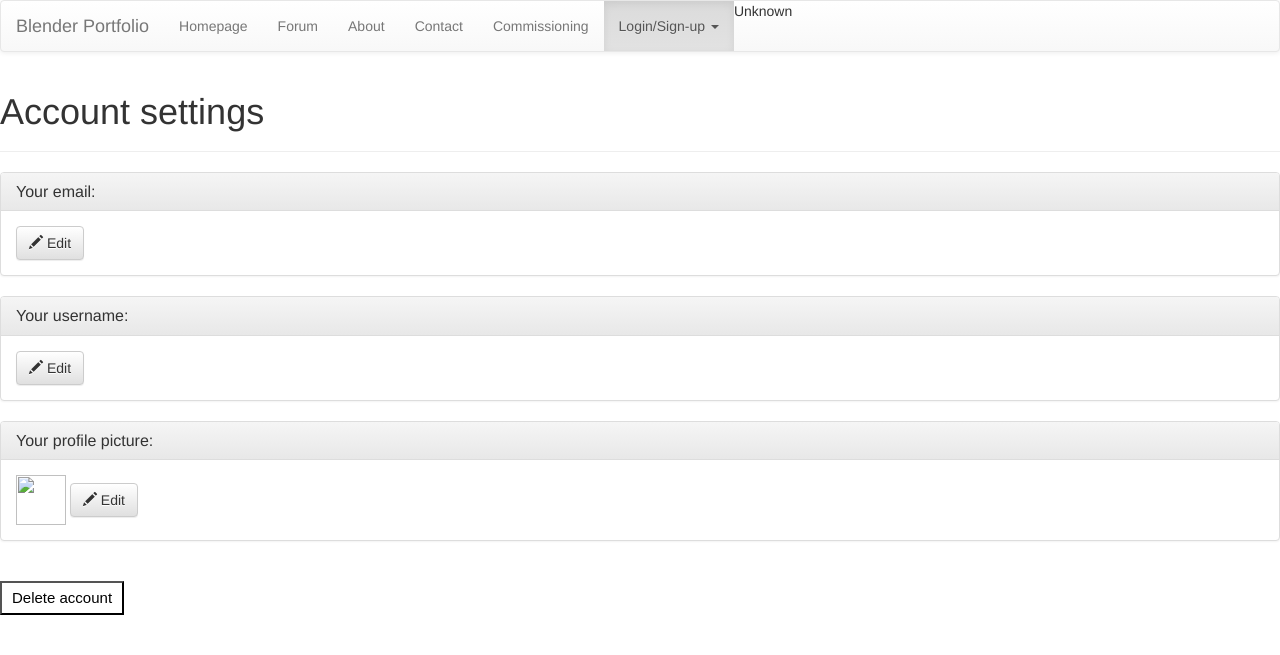
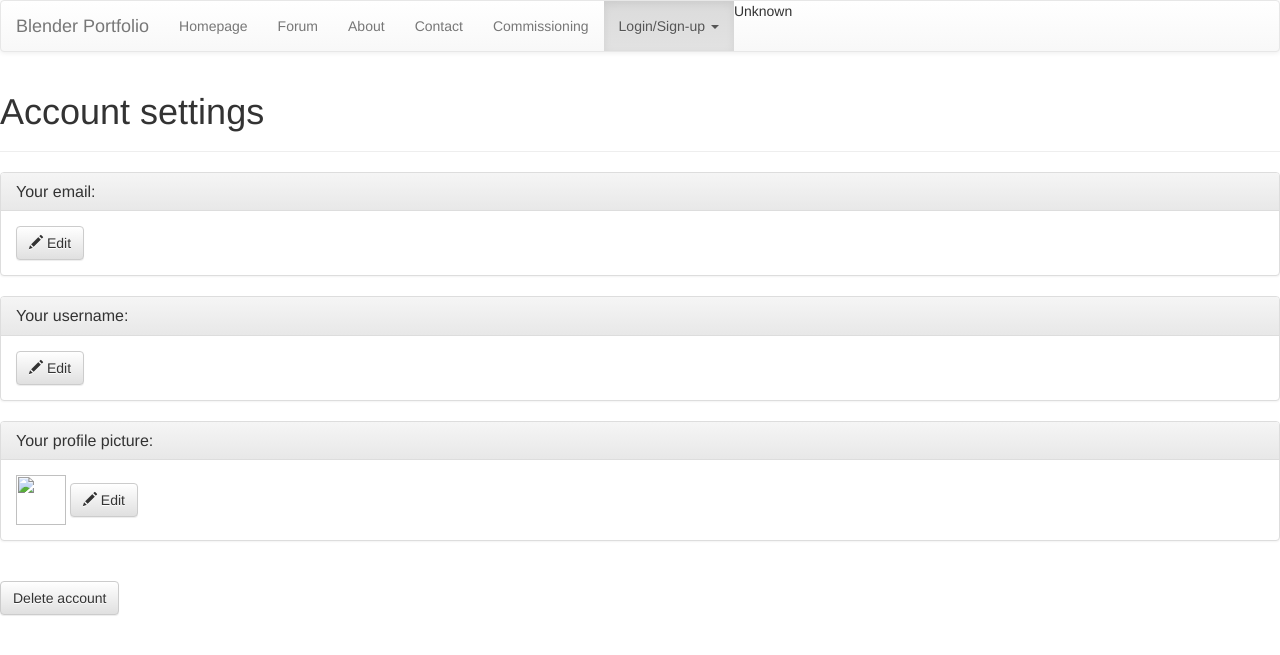
Before and after one commit to slothgamez/fireplex.github.io, a Jekyll site: the page account-settings/index.html, which Jekyll copies as it is, in a window 1280 px wide. Shown: the top 655 px of the page. Built offline with Jekyll 4.4.1, drawn with Linux system fonts in a browser that asks for light colours; nearby versions of some CDN libraries; comment, search, counter and statistics services are not loaded.

Commit message:
Update index.html

```diff
--- a/account-settings/index.html
+++ b/account-settings/index.html
@@ -306,15 +306,6 @@
   </script>
 
 <style>
-.btn_del {
-  font-family: Arial;
-  color: #000000;
-  font-size: 15px;
-  background: #ffffff;
-  padding: 4px 10px 4px 10px;
-  text-decoration: none;
-  transition: all 0.3s ease 0s;
-}
 .btn_del:hover {
   background: #ff0000;
   text-decoration: none;
@@ -520,6 +511,6 @@
 			</button>
 		</div>
 	</div><br>
-	<button onClick="deleteUserAcc()" id="deleteUserbtn" class="btn_del">Delete account</button>
+	<button onClick="deleteUserAcc()" id="deleteUserbtn" class="btn btn-default btn_del">Delete account</button>
 </body>
 </html>
```
